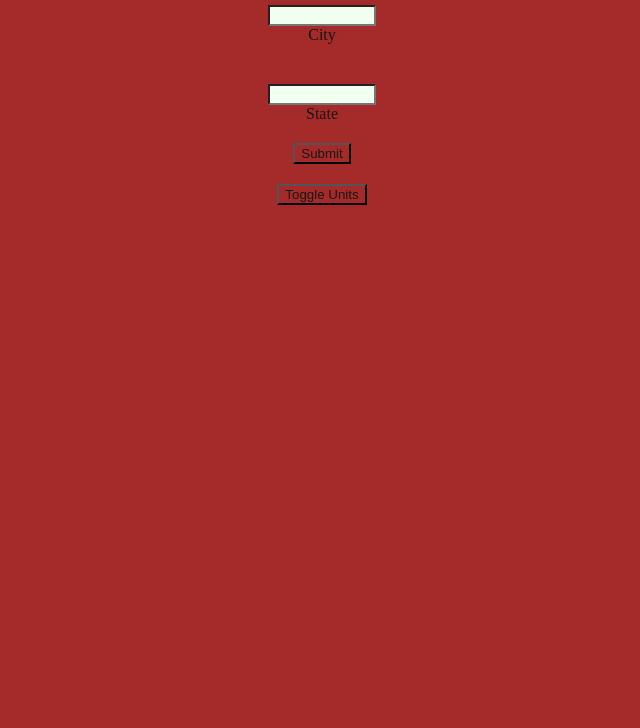
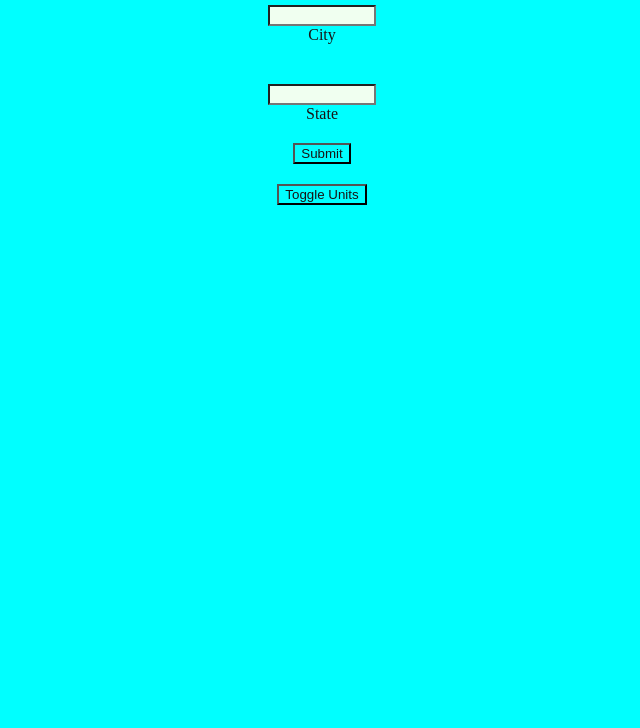
Before and after one commit to alexkrewson/weather, a website: page dist/index.html in a window 1280 px wide. Shown: the part 72-800 px from the top of the page, without its empty margins (318-958 px from the left). Drawn offline with nearby package versions, Linux system fonts and the light colour scheme; files that its build step writes are made by us from their sources.

Commit message:
aqua 1916

```diff
--- a/src/sassystyle.scss
+++ b/src/sassystyle.scss
@@ -1,7 +1,7 @@
 * {
     margin: 0 0 0 0;
     color: rgb(24, 21, 21);
-    background-color: brown;
+    background-color: aqua;
 }
 
 button {
```
Also changed, not shown: dist/main.js.
